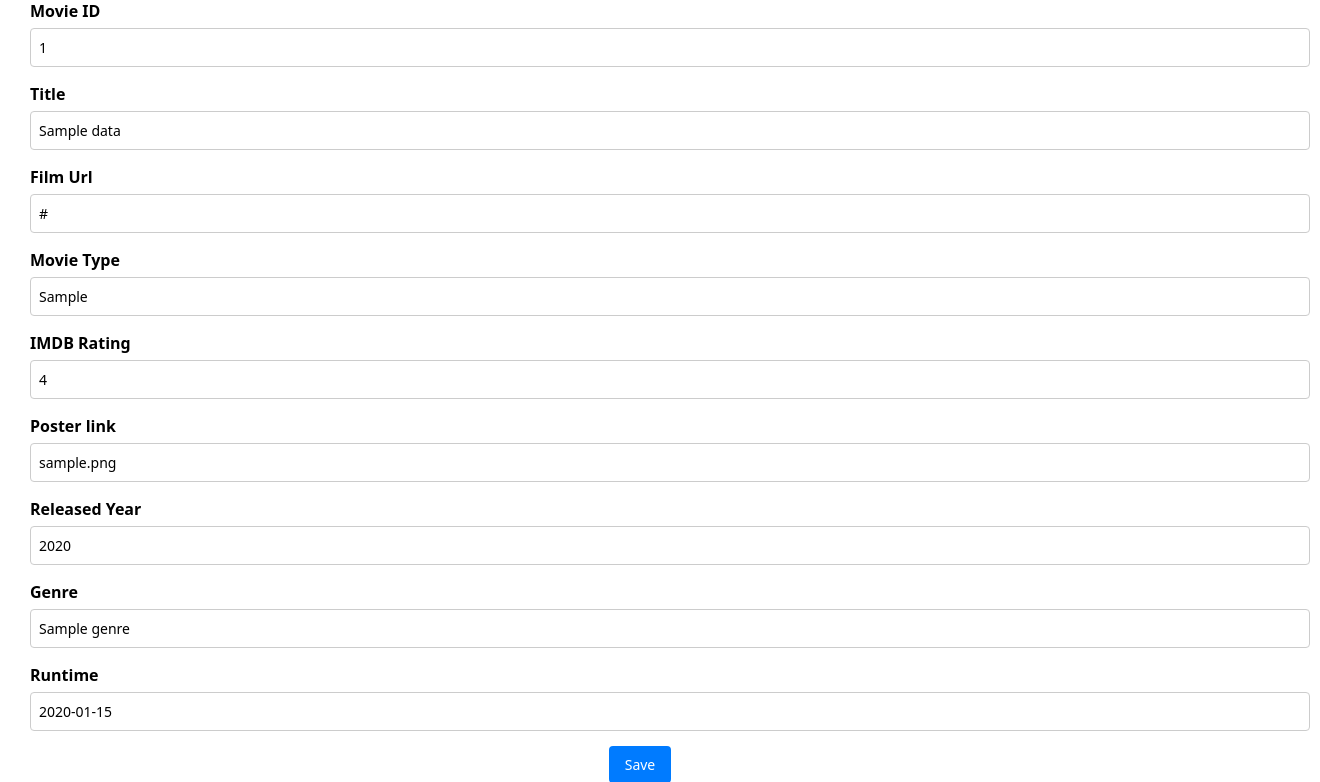
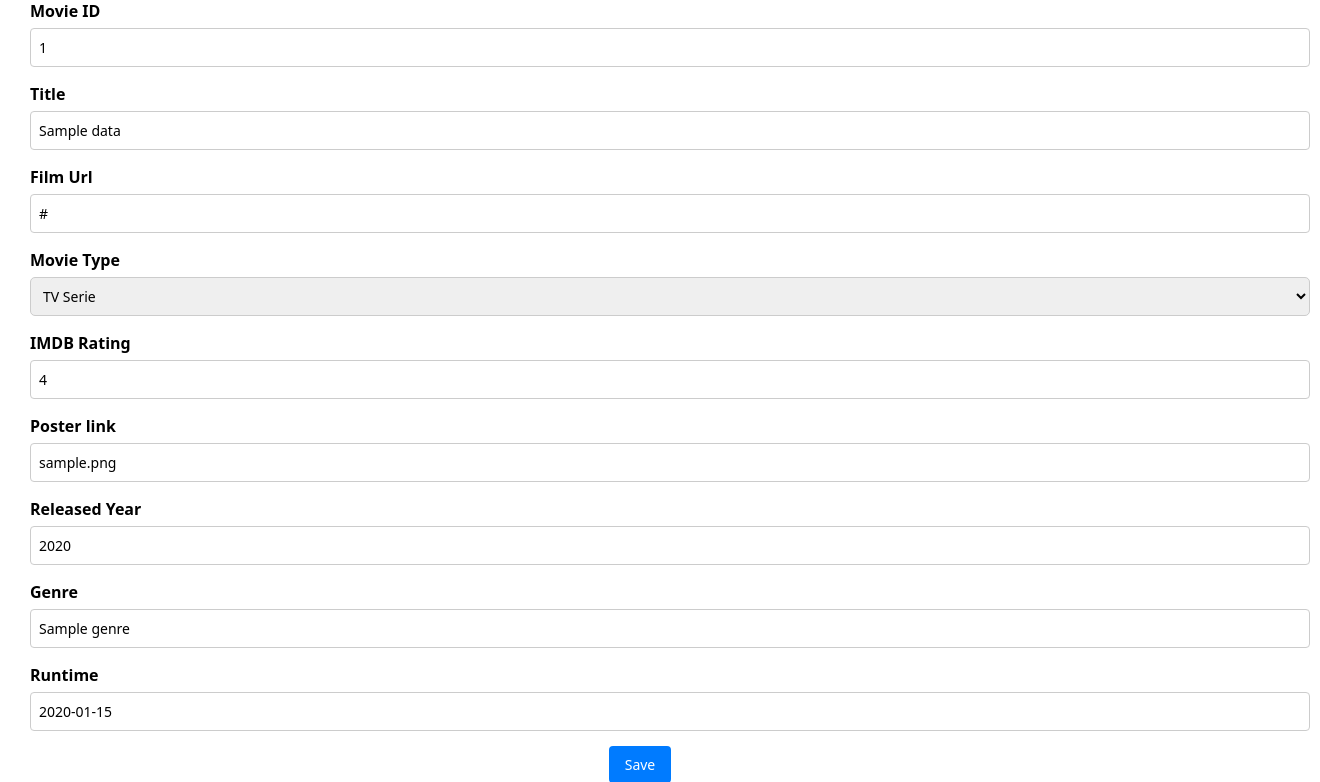
Before and after one commit to vandanghuy120385/PHP_Miniproject, a PHP site: template views/edit.php in a window 1320 px wide. Shown: the part 120-902 px from the top of the page. Run offline with PHP 8.4, Linux system fonts and the light colour scheme; the template is opened without the code that fills it: most values are stand-ins (such as "Sample title", 1, 10 or a date in 2020); some libraries are stand-ins or nearby versions.

Commit message:
validate form

```diff
--- a/services/MovieService.php
+++ b/services/MovieService.php
@@ -21,7 +21,7 @@
         }
         // get movie's detail information
         public function getInfo($movie_id){
-            $query = "SELECT movie_id, title, imdb_rating, poster, released_year, genre from Movie where movie_id = '".$movie_id."';";
+            $query = "SELECT movie_id, title, imdb_rating, poster, released_year, genre, movie_type, runtime, film_url from Movie where movie_id = '".$movie_id."';";
             $data = $this->dbConn->getQuery($query);
             return $data;
         }
--- a/utilities/DBConn.php
+++ b/utilities/DBConn.php
@@ -8,7 +8,12 @@
         $username = 'root';
         $password = ''; // change your password here
         $database = 'imdb';
+<<<<<<< Updated upstream
         $this->conn = mysqli_connect($servername, $username, $password);
+=======
+        $port = "3307";
+        $this->conn = mysqli_connect($servername, $username, $password, $database, $port);
+>>>>>>> Stashed changes
         if (!$this->conn) {
             echo ('Connection failed: ' . mysqli_connect_error());
         }
--- a/views/edit.php
+++ b/views/edit.php
@@ -40,11 +40,21 @@
             display: block;
             margin: 0 auto;
         }
+        select {
+            width: 100%;
+            padding: 8px;
+            margin-left: 30px;
+            border: 1px solid #ccc;
+            font-size: 14px;
+            border-radius: 5px;
+        }
     </style>
 </head>
+
 <body>
-<body>
-    <div class="container">
+
+
+<div class="container">
     <h1 align="center" style="font-size:xx-large;">UPDATE INFORMATION</h1>
     <?php
         if (isset($_COOKIE['msg'])) {
@@ -63,35 +73,38 @@
             </div>
             <div class="form-group">
                 <label for="">Title</label>
-                <input type="text" class="form-control" id="" placeholder="Movie's title" name="title" value="<?php echo $data['title']?>">
+                <input type="text" class="form-control" id="" placeholder="Movie's title" name="title" value="<?= $data['title']?>" required>
             </div>
             <div class="form-group">
                 <label for="">Film Url</label>
-                <input type="text" class="form-control" id="" placeholder="Movie's url" name="film_url" value="<?= $data['film_url']?>">
+                <input type="text" class="form-control" id="" placeholder="Movie's url" name="film_url" value="<?= $data['film_url']?>" required>
             </div>
             <div class="form-group">
                 <label for="">Movie Type</label>
-                <input type="text" class="form-control" id="" placeholder="Movie's type" name=" movie_type" value="<?= $data[' movie_type']?>">
+                <select name="type" required>
+                    <option value="tvSerie">TV Serie</option>
+                    <option value="Movie">Movie</option>
+                </select>
             </div>
             <div class="form-group">
                 <label for="">IMDB Rating</label>
-                <input type="text" class="form-control" id="" placeholder="imdb rating" name="imdb_rating" value="<?= $data['imdb_rating']?>">
+                <input type="text" class="form-control" id="" placeholder="imdb rating" name="imdb_rating" value="<?= $data['imdb_rating']?>" required>
             </div>
             <div class="form-group">
                 <label for="">Poster link</label>
-                <input type="text" class="form-control" id="" placeholder="Poster link" name="poster" value="<?= $data['poster']?>">
+                <input type="text" class="form-control" id="" placeholder="Poster link" name="poster" value="<?= $data['poster']?>" required>
             </div>
             <div class="form-group">
                 <label for="">Released Year</label>
-                <input type="text" class="form-control" id="" placeholder="Released Year" name="released_year" value="<?= $data['released_year']?>">
+                <input type="text" class="form-control" id="" placeholder="Released Year" name="released_year" value="<?= $data['released_year']?>" required>
             </div>
             <div class="form-group">
                 <label for="">Genre</label>
-                <input type="text" class="form-control" id="" placeholder="Movie's genre" name="genre" value="<?= $data['genre']?>">
+                <input type="text" class="form-control" id="" placeholder="Movie's genre" name="genre" value="<?= $data['genre']?>" required>
             </div>
             <div class="form-group">
                 <label for="">Runtime</label>
-                <input type="text" class="form-control" id="" placeholder="Movie's length" name="runtime" value="<?= $data['runtime']?>">
+                <input type="text" class="form-control" id="" placeholder="Movie's length" name="runtime" value="<?= $data['runtime']?>" required>
             </div>
             <button type="submit" class="btn btn-primary">Save</button>
         </form>
```
Also changed, not shown: controllers/HomePageController.php (+13 -1 lines), .htaccess (added), 1 other file.
